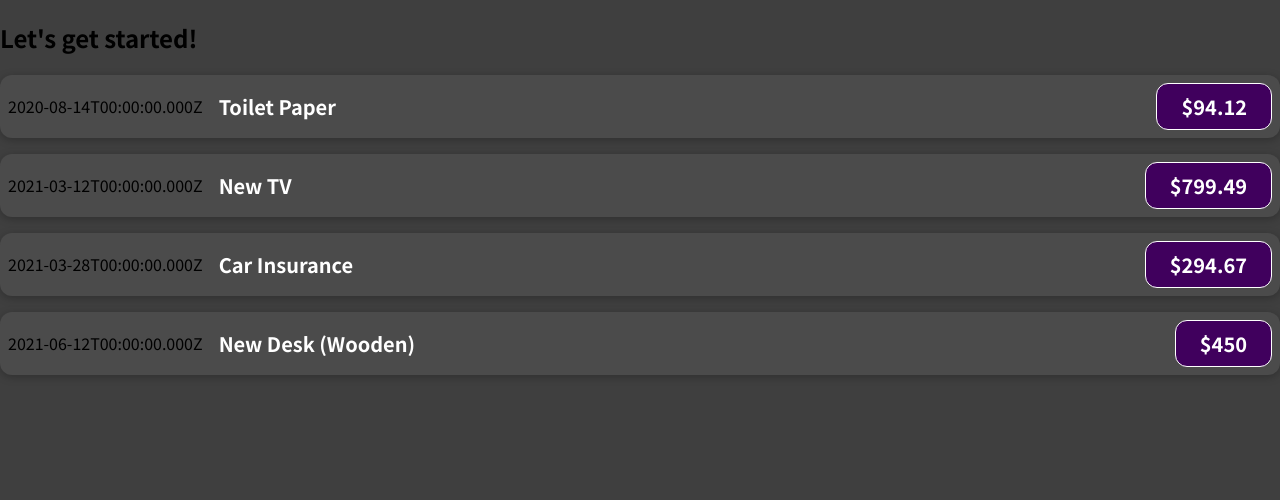
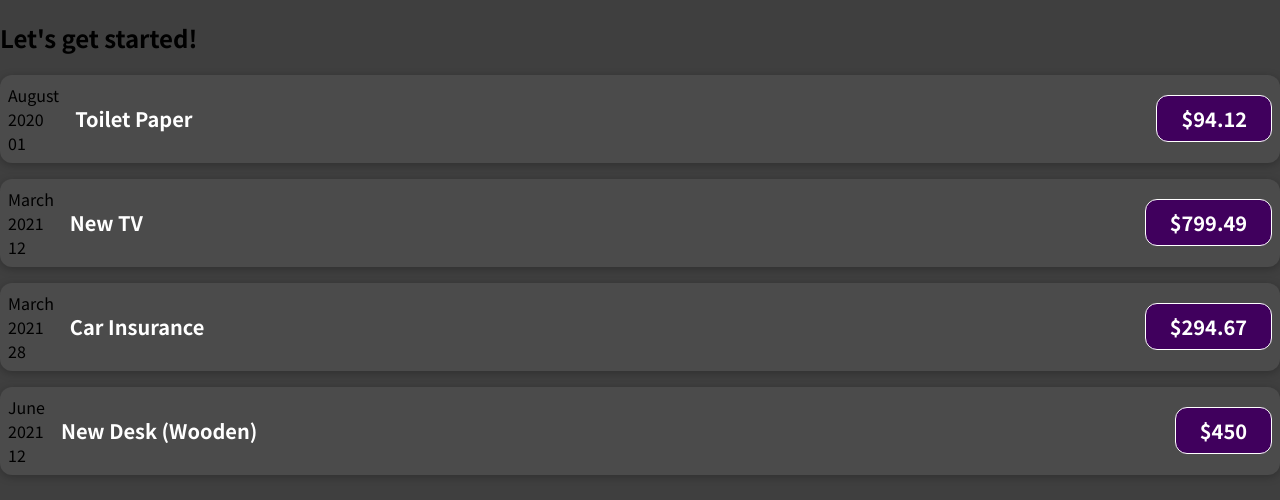
Before and after one commit to CookinLima/learn-react, a JavaScript app in the folder expense-tracker/: page / in a window 1280 px wide. Shown: the top 500 px of the page. Built offline with nearby package versions, Linux system fonts and the light colour scheme.

Commit message:
added day,month and year to ExpenseItem component

```diff
--- a/expense-tracker/src/App.js
+++ b/expense-tracker/src/App.js
@@ -6,7 +6,7 @@
       id: "e1",
       title: "Toilet Paper",
       amount: 94.12,
-      date: new Date(2020, 7, 14),
+      date: new Date(2020, 7, 1),
     },
     { id: "e2", title: "New TV", amount: 799.49, date: new Date(2021, 2, 12) },
     {
--- a/expense-tracker/src/components/ExpenseItem.js
+++ b/expense-tracker/src/components/ExpenseItem.js
@@ -1,9 +1,17 @@
 import "./ExpenseItem.css";
 
 function ExpenseItem(props) {
+  const month = props.date.toLocaleString("en-US", { month: "long" });
+  const year = props.date.getFullYear();
+  const day = props.date.toLocaleString("en-US", { day: "2-digit" });
   return (
     <div className="expense-item">
-      <div>{props.date.toISOString()}</div>
+      <div>
+        {/* {props.date.toISOString()} */}
+        <div>{month}</div>
+        <div>{year}</div>
+        <div>{day}</div>
+      </div>
       <div className="expense-item__description">
         <h2>{props.title}</h2>
         <div className="expense-item__price">${props.amount}</div>
```
